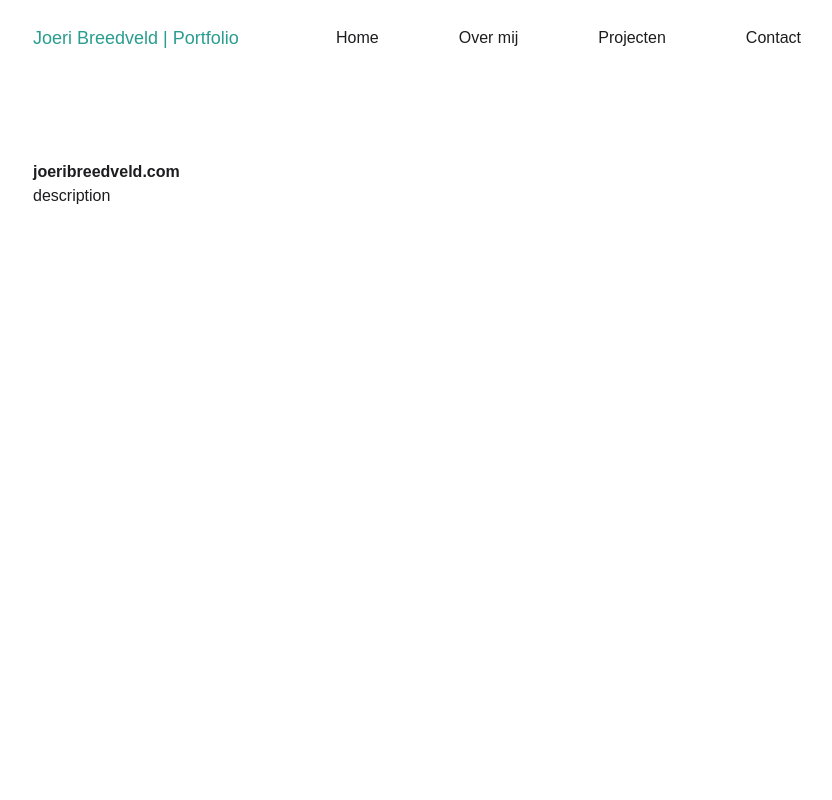
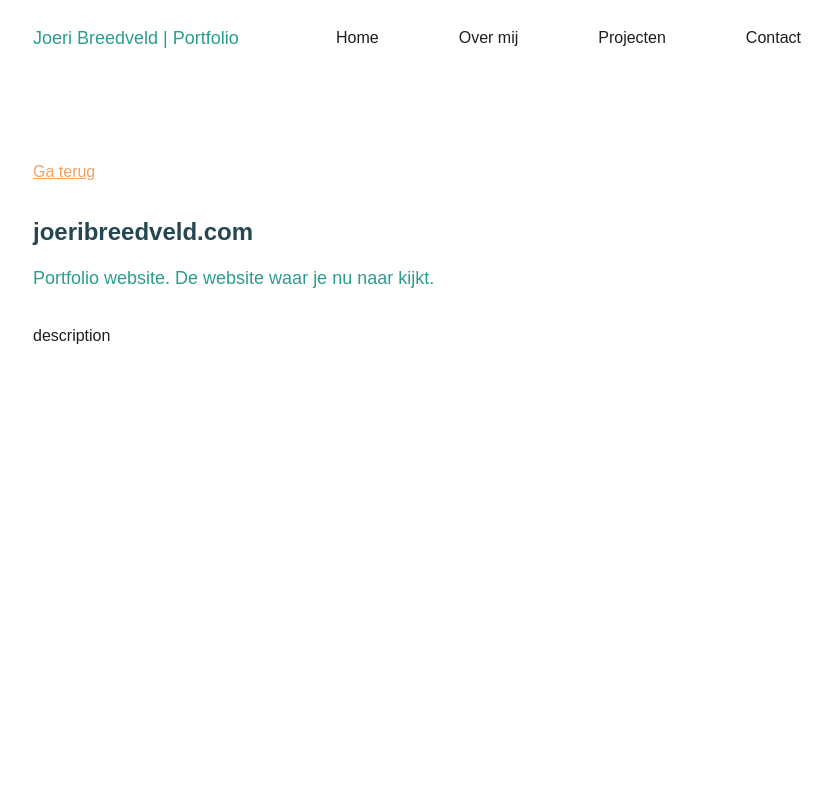
Before and after one commit to joeribreedveld/portfolio-website-v4, a Next.js app: page /projects/0 in a window 1280 px wide. Shown: the top 800 px of the page, without its empty margins (223-1055 px from the left). Built offline with nearby package versions, Linux system fonts and the light colour scheme.

Commit message:
feat(projects): add back button, style title, add intro and change description location

```diff
--- a/pages/projects/[id].tsx
+++ b/pages/projects/[id].tsx
@@ -1,5 +1,6 @@
 import projects from "../../public/assets/json/projects.json"
 import type { NextPage } from "next"
+import { useRouter } from "next/router"
 
 export const getStaticPaths = async () => {
 	const paths = projects.map((project) => {
@@ -23,9 +24,15 @@ export const getStaticProps = async (context: any) => {
 }
 
 const Project: NextPage = ({ project }: any) => {
+	const router = useRouter()
+
 	return (
 		<div className='page-padding-x page-padding-y'>
-			<h1 className='font-bold'>{project.title}</h1>
+			<button onClick={() => router.push("/projects")} className=' text-quaternary underline mb-8'>
+				Ga terug
+			</button>
+			<h1 className='font-bold text-2xl text-primary pb-4'>{project.title}</h1>
+			<p className='text-secondary text-lg pb-8'>{project.intro}</p>
 			<p>{project.description}</p>
 		</div>
 	)
```
